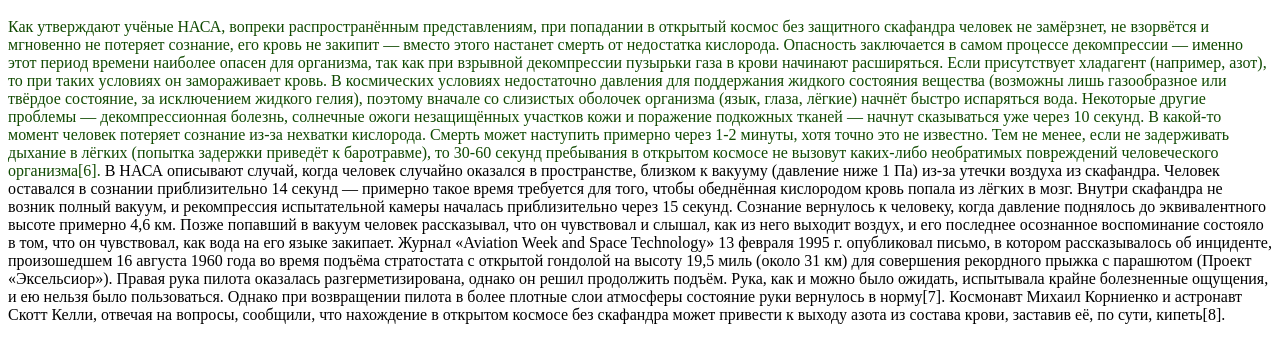
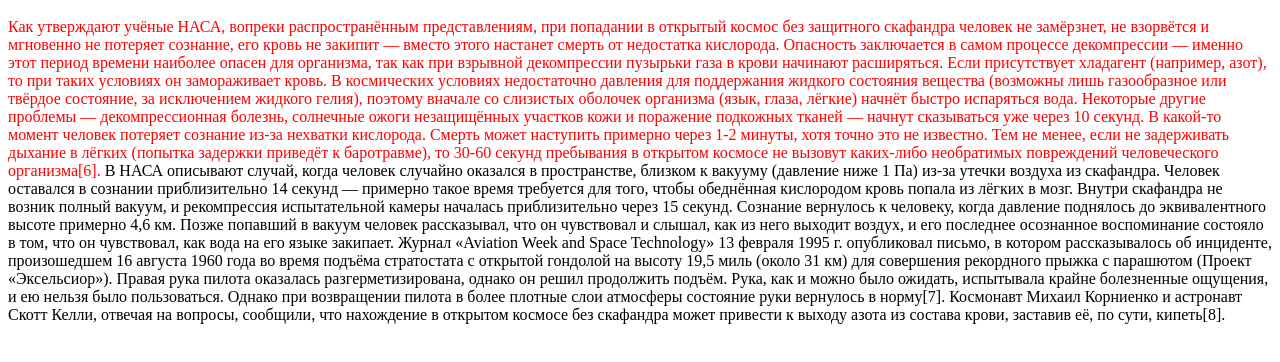
Before and after one commit to fokusnik0/kirill-58, a plain HTML site: page index.html in a window 1280 px wide. Shown: the part 48-410 px from the top of the page. Drawn offline with Linux system fonts and the light colour scheme.

Commit message:
Update index.html

```diff
--- a/index.html
+++ b/index.html
@@ -2,7 +2,7 @@
 <head><title>лавная страниица</title></head>
 <body>
 <h1>Космос</h1>
-<font color="#104A00">
+<font color="#FF0000">
 Как утверждают учёные НАСА, вопреки распространённым представлениям, при попадании в открытый космос без защитного скафандра человек не замёрзнет, не взорвётся и мгновенно не потеряет сознание, его кровь не закипит — вместо этого настанет смерть от недостатка кислорода. Опасность заключается в самом процессе декомпрессии — именно этот период времени наиболее опасен для организма, так как при взрывной декомпрессии пузырьки газа в крови начинают расширяться. Если присутствует хладагент (например, азот), то при таких условиях он замораживает кровь. В космических условиях недостаточно давления для поддержания жидкого состояния вещества (возможны лишь газообразное или твёрдое состояние, за исключением жидкого гелия), поэтому вначале со слизистых оболочек организма (язык, глаза, лёгкие) начнёт быстро испаряться вода. Некоторые другие проблемы — декомпрессионная болезнь, солнечные ожоги незащищённых участков кожи и поражение подкожных тканей — начнут сказываться уже через 10 секунд. В какой-то момент человек потеряет сознание из-за нехватки кислорода. Смерть может наступить примерно через 1-2 минуты, хотя точно это не известно. Тем не менее, если не задерживать дыхание в лёгких (попытка задержки приведёт к баротравме), то 30-60 секунд пребывания в открытом космосе не вызовут каких-либо необратимых повреждений человеческого организма[6].
 </font>
 В НАСА описывают случай, когда человек случайно оказался в пространстве, близком к вакууму (давление ниже 1 Па) из-за утечки воздуха из скафандра. Человек оставался в сознании приблизительно 14 секунд — примерно такое время требуется для того, чтобы обеднённая кислородом кровь попала из лёгких в мозг. Внутри скафандра не возник полный вакуум, и рекомпрессия испытательной камеры началась приблизительно через 15 секунд. Сознание вернулось к человеку, когда давление поднялось до эквивалентного высоте примерно 4,6 км. Позже попавший в вакуум человек рассказывал, что он чувствовал и слышал, как из него выходит воздух, и его последнее осознанное воспоминание состояло в том, что он чувствовал, как вода на его языке закипает.
```
